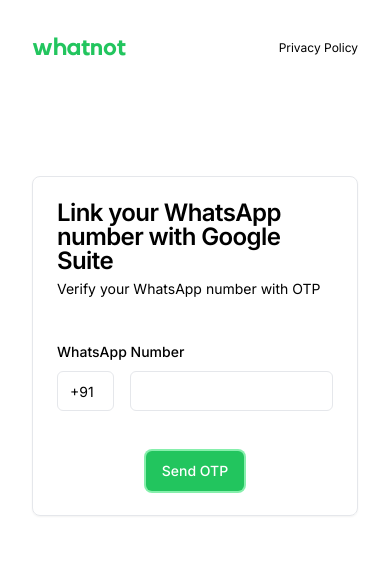
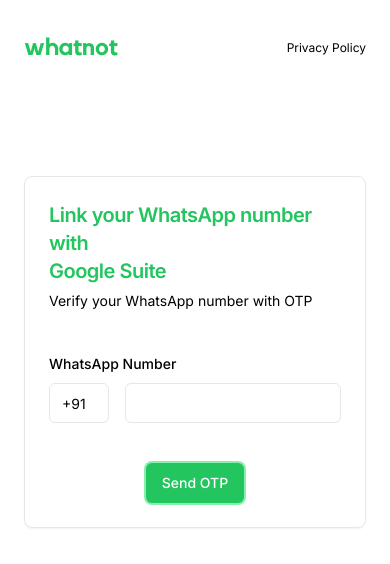
Before and after one commit to ms4n/whatnot-site, a Next.js app: page /signup in a window 390 px wide. Shown: the top 564 px of the page. Built offline with nearby package versions, Linux system fonts and the light colour scheme.

Commit message:
changes to card title

```diff
--- a/app/signup/page.tsx
+++ b/app/signup/page.tsx
@@ -3,7 +3,7 @@ import SignUp from "@/components/signup";
 
 const SignUpPage = () => {
   return (
-    <div className="lg:px-8 font-inter m-auto container">
+    <div className="font-inter px-6 lg:px-8">
       <Navbar />
       <div className="py-20 lg:py-32">
         <div className="mx-auto text-center max-w-md md:max-w-2xl">
--- a/components/signup.tsx
+++ b/components/signup.tsx
@@ -18,18 +18,14 @@ const SignUp = () => {
   const [phoneNumber, setPhoneNumber] = useState("");
 
   const handleCountryCodeChange = (e: ChangeEvent<HTMLInputElement>) => {
-    // Ensure the input starts with "+"
     if (e.target.value.startsWith("+")) {
-      // Allow only the characters after "+"
       setCountryCode("+" + e.target.value.slice(1, 4));
     }
   };
 
   const handlePhoneNumberChange = (e: ChangeEvent<HTMLInputElement>) => {
-    // Remove non-digit characters
     const cleanedPhoneNumber = e.target.value.replace(/\D/g, "");
 
-    // Insert a space after the 5th character if the length is greater than 5
     let formattedPhoneNumber = cleanedPhoneNumber.slice(0, 5);
     if (cleanedPhoneNumber.length > 5) {
       formattedPhoneNumber += " " + cleanedPhoneNumber.slice(5, 10);
@@ -48,7 +44,9 @@ const SignUp = () => {
     <main className="flex items-center justify-center text-left">
       <Card>
         <CardHeader>
-          <CardTitle>Link your WhatsApp number with Google Suite</CardTitle>
+          <CardTitle className="text-green-500 text-xl md:text-2xl">
+            Link your WhatsApp number with <br /> Google Suite
+          </CardTitle>
           <CardDescription>
             Verify your WhatsApp number with OTP
           </CardDescription>
```
